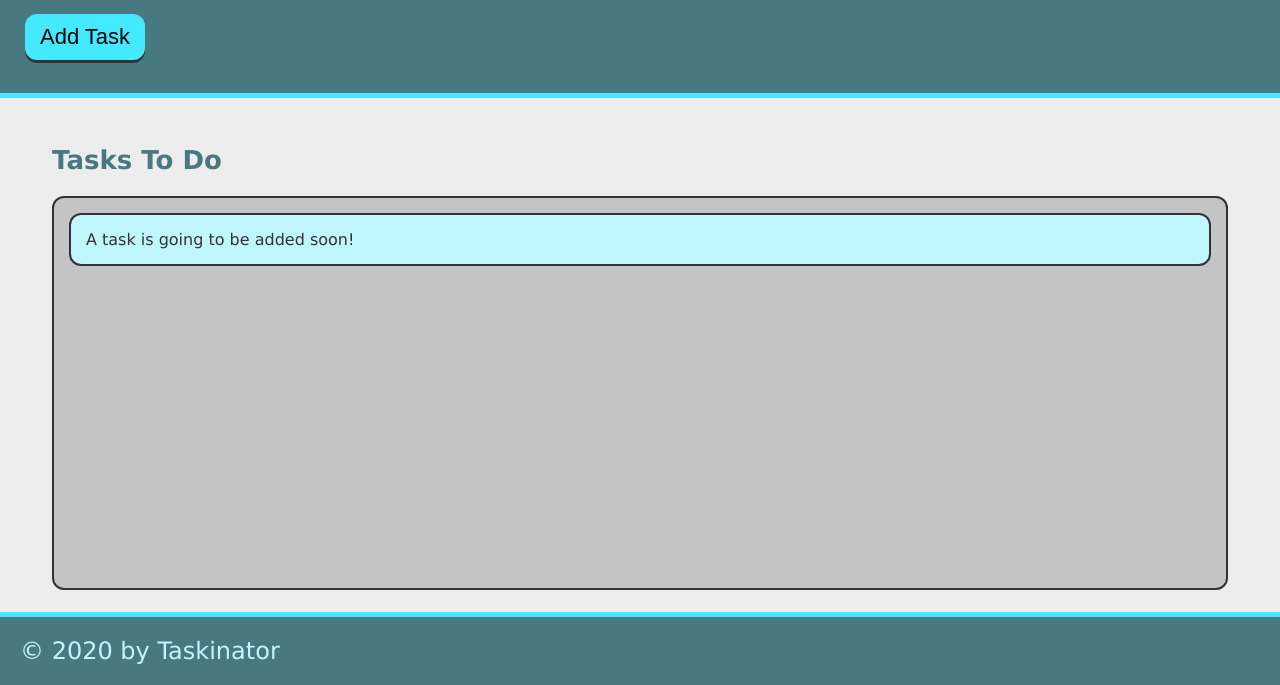
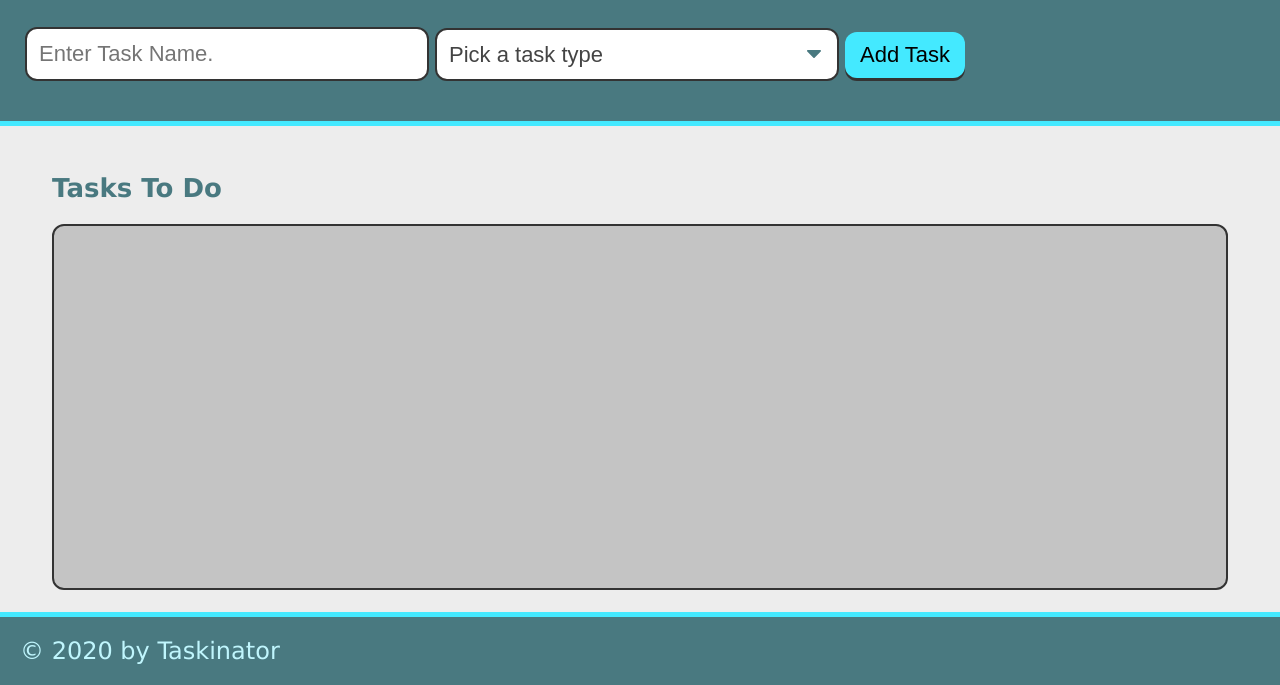
Before and after one commit to Rinaberger/taskinator, a plain HTML site: page index.html in a window 1280 px wide. Shown: the part 115-800 px from the top of the page. Drawn offline with Linux system fonts and the light colour scheme.

Commit message:
added dropdown menu

```diff
--- a/index.html
+++ b/index.html
@@ -14,14 +14,29 @@
     <header>
         <h1 class="page-title">Taskinator</h1>
         <p>Click the button below to add a new task!</p>
-        <button class="btn" id="save-task">Add Task</button>
+        <form id="task-form">
+            <div class="form-group">
+                <input type="text" name="task-name" class="text-input" placeholder="Enter Task Name." />
+            </div>
+            <div class="form-group">
+                <select name="task-type" class="select-dropdown">
+                    <option value="" disabled selected>Pick a task type</option>
+                    <option value="Print">Print</option>
+                    <option value="Web">Web</option>
+                    <option value="Mobile">Mobile</option>
+                </select>
+            </div>
+            <div class="form-group">
+                <button class="btn" id="save-task">Add Task</button>
+            </div>
+        </form>
     </header>
 
     <main class="page-content">
         <section class="task-list-wrapper">
             <h2 class="list-title">Tasks To Do</h2>
             <ul Class="task-list" id="tasks-to-do">
-                <li class="task-item">A task is going to be added soon!</li>
+
             </ul>
         </section>
     </main>
```
